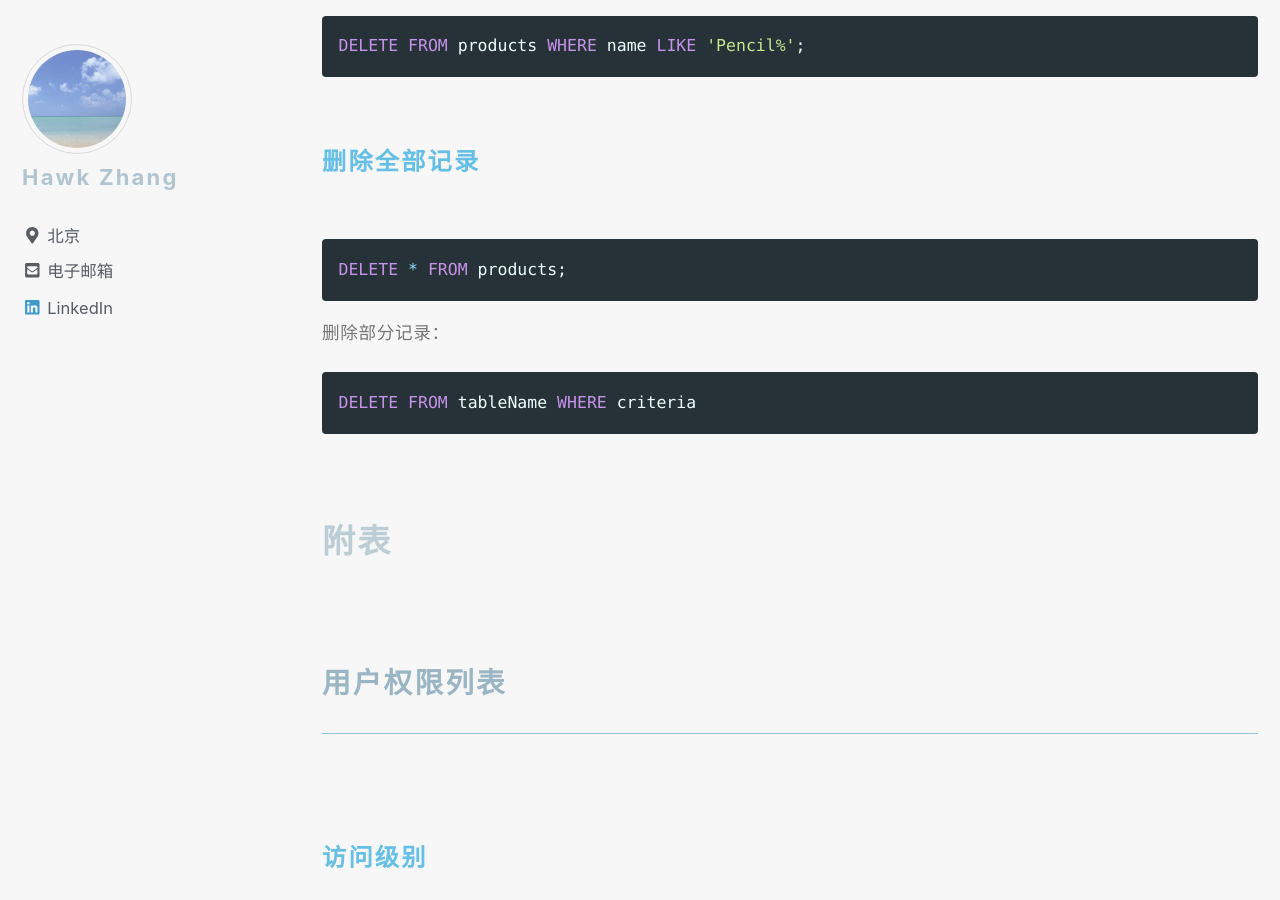
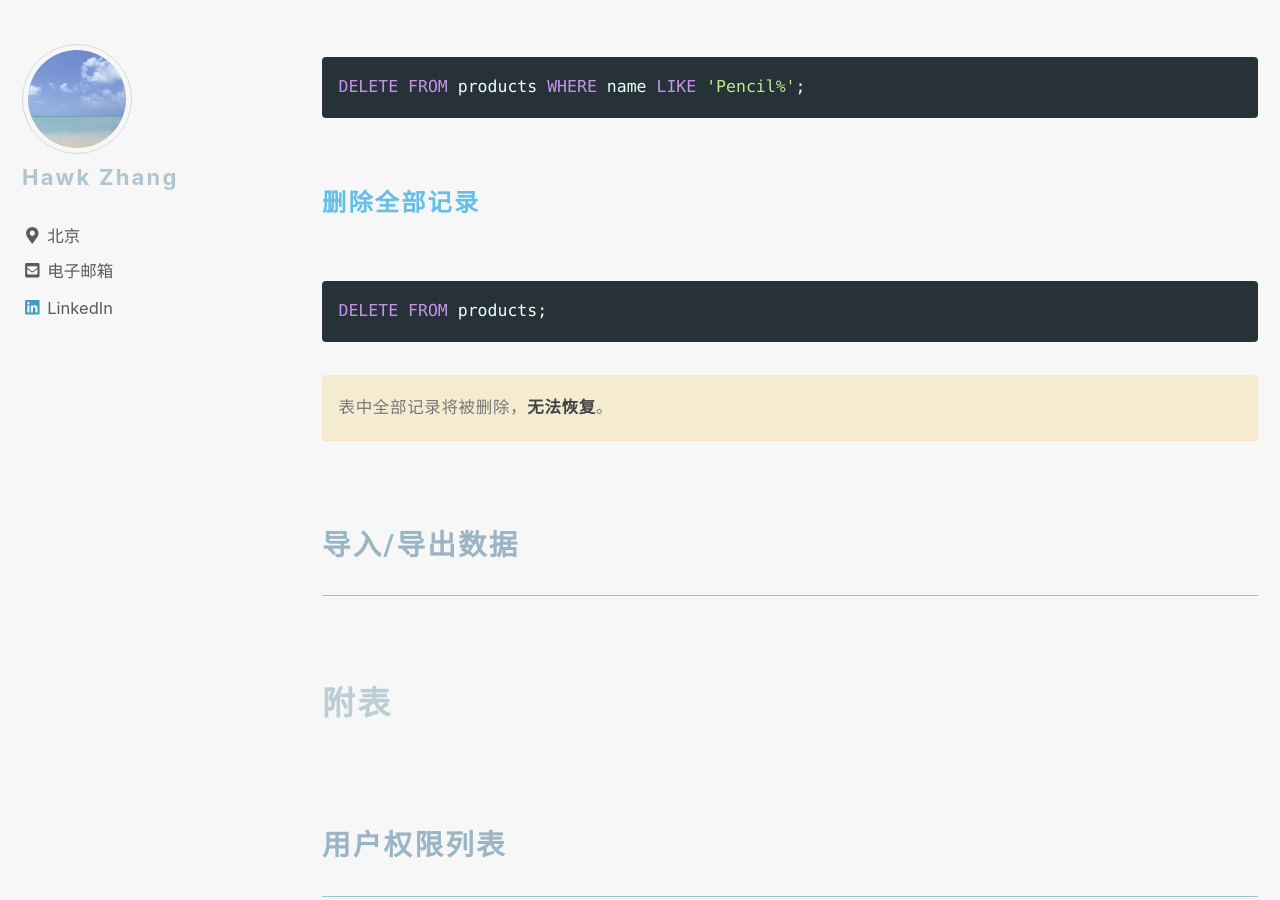
Before and after one commit to narru888/linotes_note, a Jekyll site: the page built from _posts/mysql/2016-04-02-statements.md, in a window 1280 px wide and 900 px high, scrolled down 22594 px. Built offline with Jekyll 4.4.1, drawn with Linux system fonts in a browser that asks for light colours; nearby versions of some CDN libraries; a script that is not in the unit is left out.

Commit message:
update on 2018-10-15 15:03:01 CST

````diff
--- a/_posts/mysql/2016-04-02-statements.md
+++ b/_posts/mysql/2016-04-02-statements.md
@@ -912,16 +912,23 @@ DELETE FROM products WHERE name LIKE 'Pencil%';
 #### 删除全部记录
 
 ```sql
-DELETE * FROM products;
+DELETE FROM products;
 ```
 
-删除部分记录：
-
-```sql
-DELETE FROM tableName WHERE criteria
-```
+表中全部记录将被删除，**无法恢复**。
+{: .notice--warning}
 
 
+
+
+
+
+
+
+
+
+
+### 导入/导出数据
 
 
 
````
